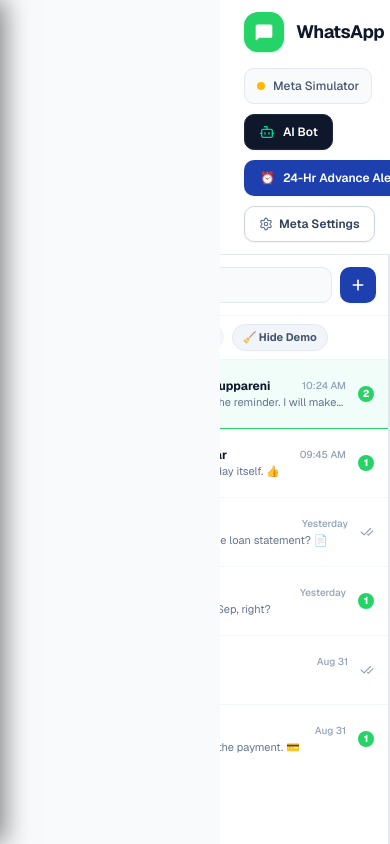
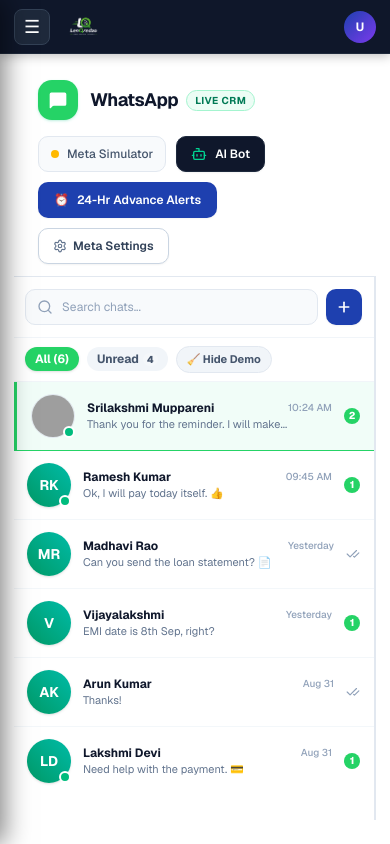
Before and after one commit to Abhignakodamala/LenQredZo, a Next.js app in the folder apps/web/: page /dashboard/whatsapp in a window 390 px wide. Built offline with nearby package versions, Linux system fonts and the light colour scheme; no server answers; grey boxes are pictures that could not be loaded.

Commit message:
feat(mobile): add full mobile view responsiveness with sticky header, sliding drawer, and adaptive layouts

```diff
--- a/apps/web/app/globals.css
+++ b/apps/web/app/globals.css
@@ -130,64 +130,153 @@
 
 /* Responsive Mobile & Desktop Layout Synchronization */
 @media (max-width: 768px) {
+  /* 1. Reset all desktop sidebar left-margins across all dashboard pages */
   .dashboard-main-layout,
   main.dashboard-main-layout,
   div[style*="margin-left: 220px"],
-  div[style*="marginLeft: 220"] {
+  div[style*="margin-left: 240px"],
+  div[style*="marginLeft: 220"],
+  div[style*="marginLeft: 240"],
+  div[style*="marginLeft:'220px'"],
+  div[style*="marginLeft: '220px'"],
+  div[style*="marginLeft:'240px'"],
+  div[style*="marginLeft: '240px'"],
+  main[class*="ml-[220px]"],
+  .ml-\[220px\],
+  .ml-\[240px\] {
     margin-left: 0 !important;
+    padding-top: 68px !important; /* Space for the 54px mobile header */
+    padding-left: 14px !important;
+    padding-right: 14px !important;
+    padding-bottom: 24px !important;
     width: 100% !important;
     max-width: 100vw !important;
+    box-sizing: border-box !important;
   }
 
+  /* 2. Show Mobile Top Navbar */
+  .mobile-top-navbar {
+    display: flex !important;
+  }
+
+  /* 3. Hide desktop permanent sidebar */
   .desktop-only-sidebar {
     display: none !important;
   }
 
-  .mobile-menu-btn {
-    display: flex !important;
-    align-items: center;
-    justify-content: center;
+  /* 4. Desktop-specific navbar in overview dashboard */
+  .responsive-navbar {
+    display: none !important;
   }
 
-  .responsive-kpi-grid {
+  /* 5. Responsive Grids - 4, 5, 6 columns collapse to 2 on tablets and 1 on phones */
+  div[style*="gridTemplateColumns: repeat(4"],
+  div[style*="gridTemplateColumns: repeat(5"],
+  div[style*="gridTemplateColumns: repeat(6"],
+  div[style*="grid-template-columns: repeat(4"],
+  div[style*="grid-template-columns: repeat(5"],
+  div[style*="grid-template-columns: repeat(6"] {
     grid-template-columns: repeat(2, minmax(0, 1fr)) !important;
     gap: 10px !important;
   }
 
+  div[style*="gridTemplateColumns: 1.3fr 1.3fr 1fr"],
+  div[style*="grid-template-columns: 1.3fr 1.3fr 1fr"],
+  .responsive-three-col-grid {
+    grid-template-columns: 1fr !important;
+    gap: 16px !important;
+  }
+
+  div[style*="gridTemplateColumns: 1fr 1fr"],
+  div[style*="grid-template-columns: 1fr 1fr"] {
+    grid-template-columns: 1fr !important;
+    gap: 12px !important;
+  }
+
+  .responsive-kpi-grid,
   .responsive-actions-grid {
     grid-template-columns: repeat(2, minmax(0, 1fr)) !important;
     gap: 10px !important;
   }
 
-  .responsive-three-col-grid {
-    grid-template-columns: 1fr !important;
-    gap: 16px !important;
+  /* 6. Headers with action buttons should stack gracefully */
+  div[style*="justifyContent: 'space-between'"],
+  div[style*="justify-content: space-between"] {
+    flex-direction: column !important;
+    align-items: flex-start !important;
+    gap: 12px !important;
   }
 
-  .responsive-navbar {
-    padding: 10px 14px !important;
+  div[style*="justifyContent: 'space-between'"] > div:last-child,
+  div[style*="justify-content: space-between"] > div:last-child {
+    width: 100% !important;
+    display: flex !important;
+    flex-wrap: wrap !important;
     gap: 8px !important;
   }
 
-  .responsive-search-box {
+  /* 7. Tables: Smooth touch scrolling & never clip */
+  div:has(> table),
+  .overflow-x-auto {
+    overflow-x: auto !important;
+    -webkit-overflow-scrolling: touch !important;
+    width: 100% !important;
     max-width: 100% !important;
+  }
+
+  /* 8. WhatsApp 3-column layout on mobile */
+  .w-\[320px\],
+  .w-\[340px\] {
+    width: 100% !important;
+    max-width: 100% !important;
+  }
+
+  /* 9. Modals on mobile: Full viewport fit with padding */
+  div[style*="position: fixed"][style*="inset: 0"] > div,
+  div[style*="position: 'fixed'"][style*="inset: 0"] > div {
+    max-width: 95vw !important;
+    width: 95vw !important;
+    max-height: 90vh !important;
+    overflow-y: auto !important;
+    padding: 16px !important;
+    margin: 10px auto !important;
+  }
+
+  /* 10. Login card on mobile */
+  .login-card-wrap {
+    flex-direction: column !important;
+    min-height: auto !important;
+  }
+
+  .login-left-panel {
+    display: none !important;
   }
 }
 
 @media (max-width: 480px) {
-  .responsive-kpi-grid {
+  /* On small mobile phones: 1 column for KPI cards */
+  div[style*="gridTemplateColumns: repeat(4"],
+  div[style*="gridTemplateColumns: repeat(5"],
+  div[style*="gridTemplateColumns: repeat(6"],
+  div[style*="grid-template-columns: repeat(4"],
+  div[style*="grid-template-columns: repeat(5"],
+  div[style*="grid-template-columns: repeat(6"],
+  .responsive-kpi-grid,
+  .responsive-actions-grid {
     grid-template-columns: 1fr !important;
   }
 
-  .responsive-actions-grid {
-    grid-template-columns: 1fr !important;
+  /* Inputs on phone should take full width */
+  input[style*="width: 260px"],
+  input[style*="width: '260px'"] {
+    width: 100% !important;
   }
 }
 
 @media (min-width: 769px) {
+  .mobile-top-navbar,
   .mobile-menu-btn,
-  .mobile-drawer-overlay,
-  .mobile-drawer-container {
+  .mobile-drawer-overlay {
     display: none !important;
   }
 }
--- a/apps/web/app/layout.tsx
+++ b/apps/web/app/layout.tsx
@@ -1,4 +1,4 @@
-import type { Metadata } from "next";
+import type { Metadata, Viewport } from "next";
 import localFont from "next/font/local";
 import "./globals.css";
 import { Geist } from "next/font/google";
@@ -14,6 +14,13 @@ const geistMono = localFont({
   src: "./fonts/GeistMonoVF.woff",
   variable: "--font-geist-mono",
 });
+
+
+export const viewport: Viewport = {
+  width: 'device-width',
+  initialScale: 1,
+  maximumScale: 5,
+};
 
 export const metadata: Metadata = {
   title: "LenQredZo",
--- a/apps/web/app/login/page.tsx
+++ b/apps/web/app/login/page.tsx
@@ -258,7 +258,7 @@ export default function LoginPage() {
   );
 
   const LeftPanel = () => (
-    <div style={{
+    <div className="login-left-panel" style={{
       width: '42%', minWidth: '340px', position: 'relative', overflow: 'hidden',
       background: `linear-gradient(160deg, rgba(13,27,46,0.78) 0%, rgba(22,40,63,0.86) 100%), url('/login-hero.jpg') center / cover`,
       color: 'white', padding: '40px 40px 32px', display: 'flex', flexDirection: 'column', justifyContent: 'space-between'
@@ -330,7 +330,7 @@ export default function LoginPage() {
   if (forgotStep !== 'idle') {
     return (
       <div style={pageWrap}>
-        <div style={cardWrap}>
+        <div className="login-card-wrap" style={cardWrap}>
           <LeftPanel />
           <div style={{ flex: 1, display: 'flex', alignItems: 'center', justifyContent: 'center', padding: '40px' }}>
             <div style={{ width: '100%', maxWidth: '380px' }}>
@@ -418,7 +418,7 @@ export default function LoginPage() {
         onLoad={() => setGsiLoaded(true)}
       />
       <div style={pageWrap}>
-        <div style={cardWrap}>
+        <div className="login-card-wrap" style={cardWrap}>
           <LeftPanel />
           <div style={{ flex: 1, display: 'flex', alignItems: 'center', justifyContent: 'center', padding: '40px' }}>
             <div style={{ width: '100%', maxWidth: '380px' }}>
--- a/apps/web/components/Sidebar.tsx
+++ b/apps/web/components/Sidebar.tsx
@@ -423,6 +423,76 @@ export default function Sidebar() {
         {renderNavLinks()}
         {renderUserBlock()}
       </div>
+
+      {/* 4. MOBILE STICKY TOP NAVBAR (Visible only on screens <= 768px) */}
+      <header
+        className="mobile-top-navbar"
+        style={{
+          position: 'fixed',
+          top: 0,
+          left: 0,
+          right: 0,
+          height: '54px',
+          background: '#0f172a',
+          borderBottom: '1px solid #1e293b',
+          display: 'none',
+          alignItems: 'center',
+          justifyContent: 'space-between',
+          padding: '0 14px',
+          zIndex: 9990,
+          boxShadow: '0 2px 10px rgba(0,0,0,0.25)'
+        }}
+      >
+        <div style={{ display: 'flex', alignItems: 'center', gap: '10px' }}>
+          <button
+            type="button"
+            onClick={() => setMobileDrawerOpen(true)}
+            aria-label="Open navigation menu"
+            style={{
+              background: '#1e293b',
+              border: '1px solid #334155',
+              borderRadius: '8px',
+              width: '36px',
+              height: '36px',
+              display: 'flex',
+              alignItems: 'center',
+              justifyContent: 'center',
+              fontSize: '18px',
+              color: '#ffffff',
+              cursor: 'pointer'
+            }}
+          >
+            ☰
+          </button>
+          <Link href="/dashboard" style={{ display: 'flex', alignItems: 'center', gap: '6px', textDecoration: 'none' }}>
+            <Image
+              src="/lenqredzo-logo-transparent.png"
+              alt="LenQredzo"
+              width={105}
+              height={30}
+              priority
+              style={{ maxHeight: '30px', width: 'auto', objectFit: 'contain' }}
+            />
+          </Link>
+        </div>
+
+        <div style={{ display: 'flex', alignItems: 'center', gap: '8px' }}>
+          <div style={{
+            width: '32px',
+            height: '32px',
+            background: 'linear-gradient(135deg, #1e40af, #7c3aed)',
+            borderRadius: '50%',
+            display: 'flex',
+            alignItems: 'center',
+            justifyContent: 'center',
+            color: 'white',
+            fontSize: '12px',
+            fontWeight: 700
+          }}>
+            {user?.name?.charAt(0) || 'U'}
+          </div>
+        </div>
+      </header>
     </>
   );
 }
```
